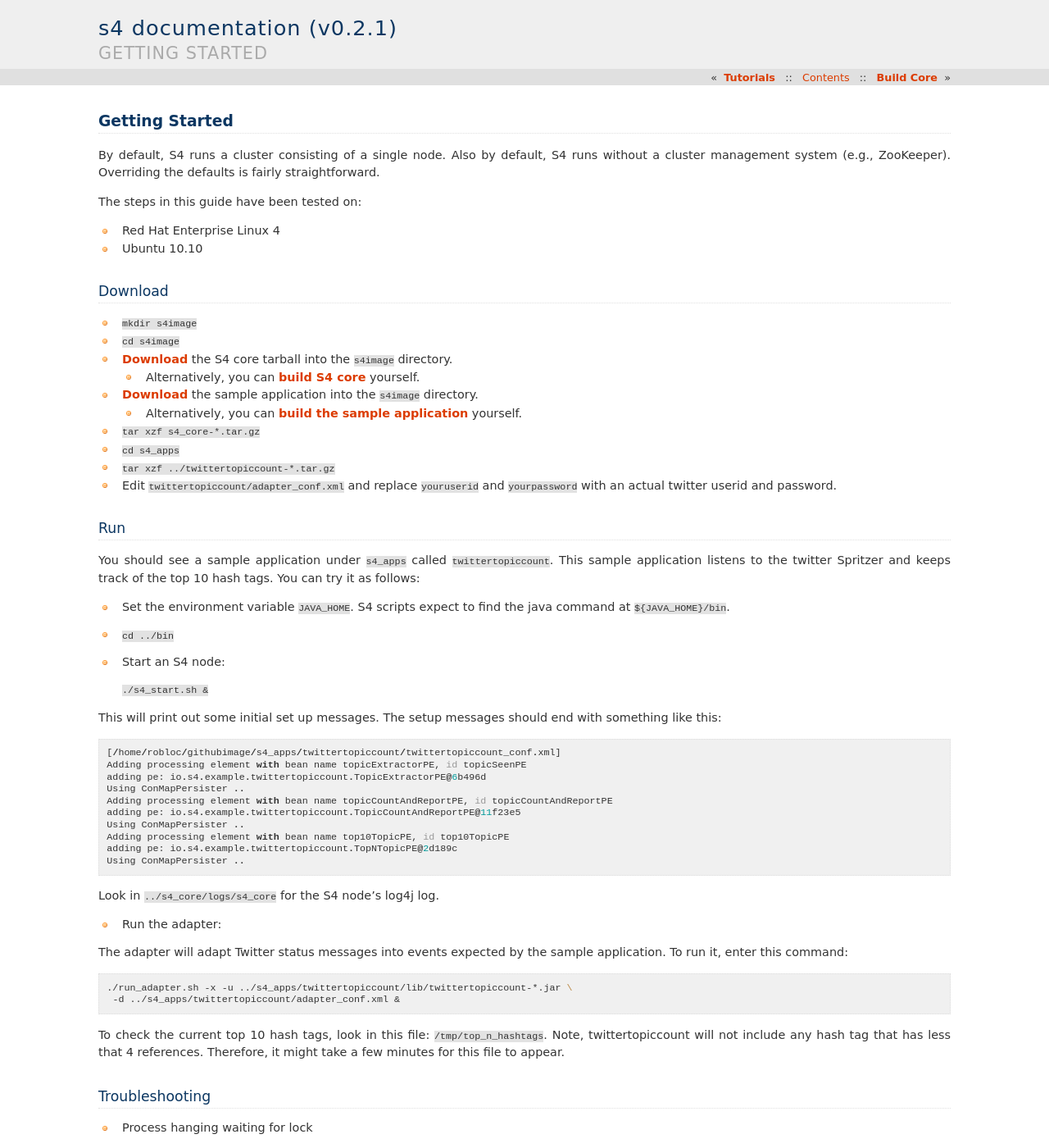
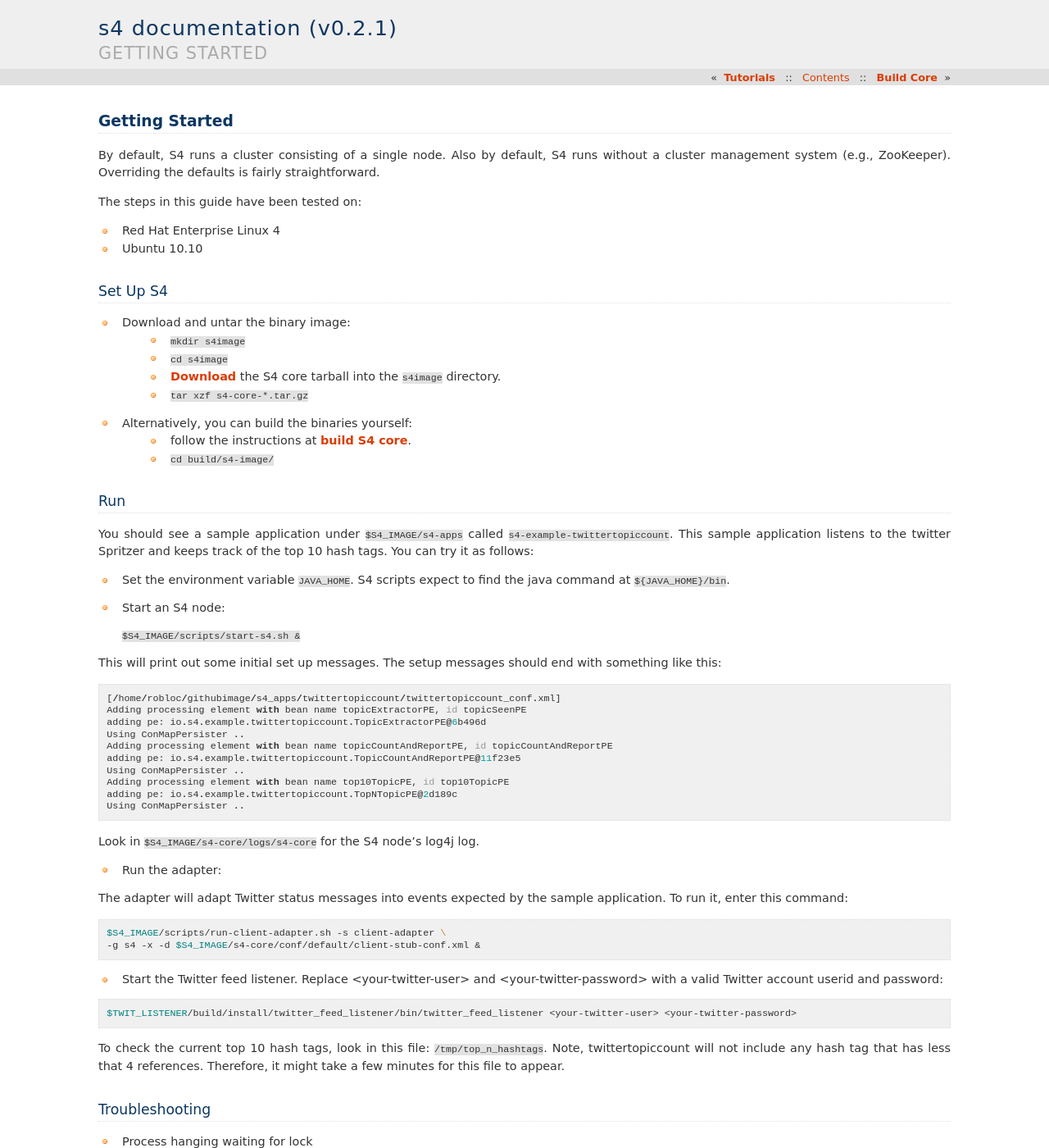
Before and after one commit to s4/docs, a Sphinx documentation site: the page built from source/tutorials/getting_started.rst, in a window 1280 px wide and 1400 px high. Shown: the whole window at 82% size. Built offline with Sphinx 7.4.7, drawn with Linux system fonts in a browser that asks for light colours; formulas are drawn with MathJax 3; some of the changed text lies outside the part shown.

```diff
--- a/source/tutorials/getting_started.rst
+++ b/source/tutorials/getting_started.rst
@@ -8,32 +8,29 @@ The steps in this guide have been tested on:
 * Red Hat Enterprise Linux 4
 * Ubuntu 10.10
 
-Download
---------
+.. _getting_started_set_up:
 
-* ``mkdir s4image``
-* ``cd s4image``
-* `Download <http://s4.github.com/core/target/s4_core-0.2.1.0.tar.gz>`_ the S4 core tarball into the ``s4image`` directory.
+Set Up S4
+---------
 
-  * Alternatively, you can :doc:`build S4 core </tutorials/build_core>` yourself.
-* `Download <http://s4.github.com/examples/twittertopiccount/target/twittertopiccount-0.0.0.2.tar.gz>`_ the sample application into the ``s4image`` directory.
-
-  * Alternatively, you can :doc:`build the sample application </tutorials/build_sample_app>` yourself.
-* ``tar xzf s4_core-*.tar.gz``
-* ``cd s4_apps``
-* ``tar xzf ../twittertopiccount-*.tar.gz``
-* Edit ``twittertopiccount/adapter_conf.xml`` and replace ``youruserid`` and ``yourpassword`` with an actual twitter userid and password.
+* Download and untar the binary image:
+   * ``mkdir s4image``
+   * ``cd s4image``
+   * `Download <http://s4.github.com/core/target/s4_core-0.2.1.0.tar.gz>`_ the S4 core tarball into the ``s4image`` directory.
+   * ``tar xzf s4-core-*.tar.gz``
+* Alternatively, you can build the binaries yourself:
+   * follow the instructions at :doc:`build S4 core </tutorials/build_core>`.
+   * ``cd build/s4-image/``
 
 Run
 ---
 
-You should see a sample application under ``s4_apps`` called ``twittertopiccount``. This sample application listens to the twitter Spritzer and keeps track of the top 10 hash tags. You can try it as follows:
+You should see a sample application under ``$S4_IMAGE/s4-apps`` called ``s4-example-twittertopiccount``. This sample application listens to the twitter Spritzer and keeps track of the top 10 hash tags. You can try it as follows:
 
 * Set the environment variable ``JAVA_HOME``. S4 scripts expect to find the java command at ``${JAVA_HOME}/bin``.
-* ``cd ../bin``
 * Start an S4 node:
 
-  ``./s4_start.sh &``
+  ``$S4_IMAGE/scripts/start-s4.sh &``
 
 This will print out some initial set up messages. The setup messages should end with something like this::
 
@@ -48,7 +45,7 @@ This will print out some initial set up messages. The setup messages should end
   adding pe: io.s4.example.twittertopiccount.TopNTopicPE@2d189c
   Using ConMapPersister ..
 
-Look in ``../s4_core/logs/s4_core`` for the S4 node's log4j log.
+Look in ``$S4_IMAGE/s4-core/logs/s4-core`` for the S4 node's log4j log.
 
 * Run the adapter:
 
@@ -56,8 +53,15 @@ The adapter will adapt Twitter status messages into events expected by the sampl
 
 .. code-block:: bash
 
-  ./run_adapter.sh -x -u ../s4_apps/twittertopiccount/lib/twittertopiccount-*.jar \
-   -d ../s4_apps/twittertopiccount/adapter_conf.xml &
+   $S4_IMAGE/scripts/run-client-adapter.sh -s client-adapter \
+   -g s4 -x -d $S4_IMAGE/s4-core/conf/default/client-stub-conf.xml &
+
+
+* Start the Twitter feed listener. Replace <your-twitter-user> and <your-twitter-password> with a valid Twitter account userid and password:
+
+.. code-block:: bash
+
+   $TWIT_LISTENER/build/install/twitter_feed_listener/bin/twitter_feed_listener <your-twitter-user> <your-twitter-password>
 
 To check the current top 10 hash tags, look in this file: :file:`/tmp/top_n_hashtags`. Note, twittertopiccount will not include any hash tag that has less that 4 references. Therefore, it might take a few minutes for this file to appear.
 
@@ -76,5 +80,5 @@ To avoid this issue, make sure you always use kill with the default signal. If y
 If you run into trouble with lock files:
 
   * Kill all s4 processes (including the adapter)
-  * Clear all files in ``s4_core/lock``
+  * Clear all files in ``$S4_IMAGE/s4-core/lock``
   * Try running the processes again
```
Also changed, not shown: other parts of source/tutorials/getting_started.rst (+1 -1 lines), source/manual/getting_events_into_s4.rst (+15 -30 lines), source/manual/joining_streams.rst (+14 -12 lines), source/tutorials/build_core.rst (+7 -9 lines), source/tutorials/build_sample_app.rst (+5 -4 lines), source/tutorials/multiple_nodes.rst (+15 -16 lines).
